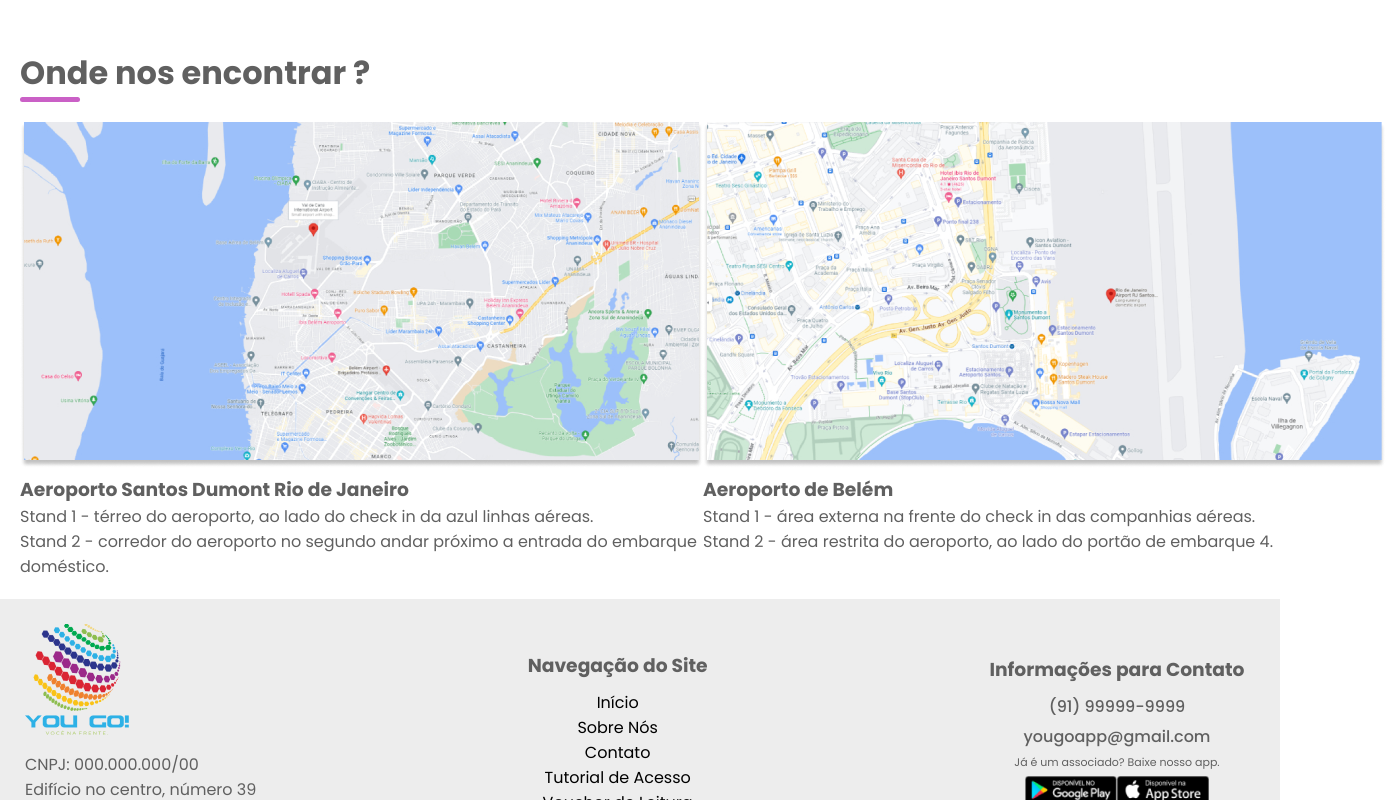
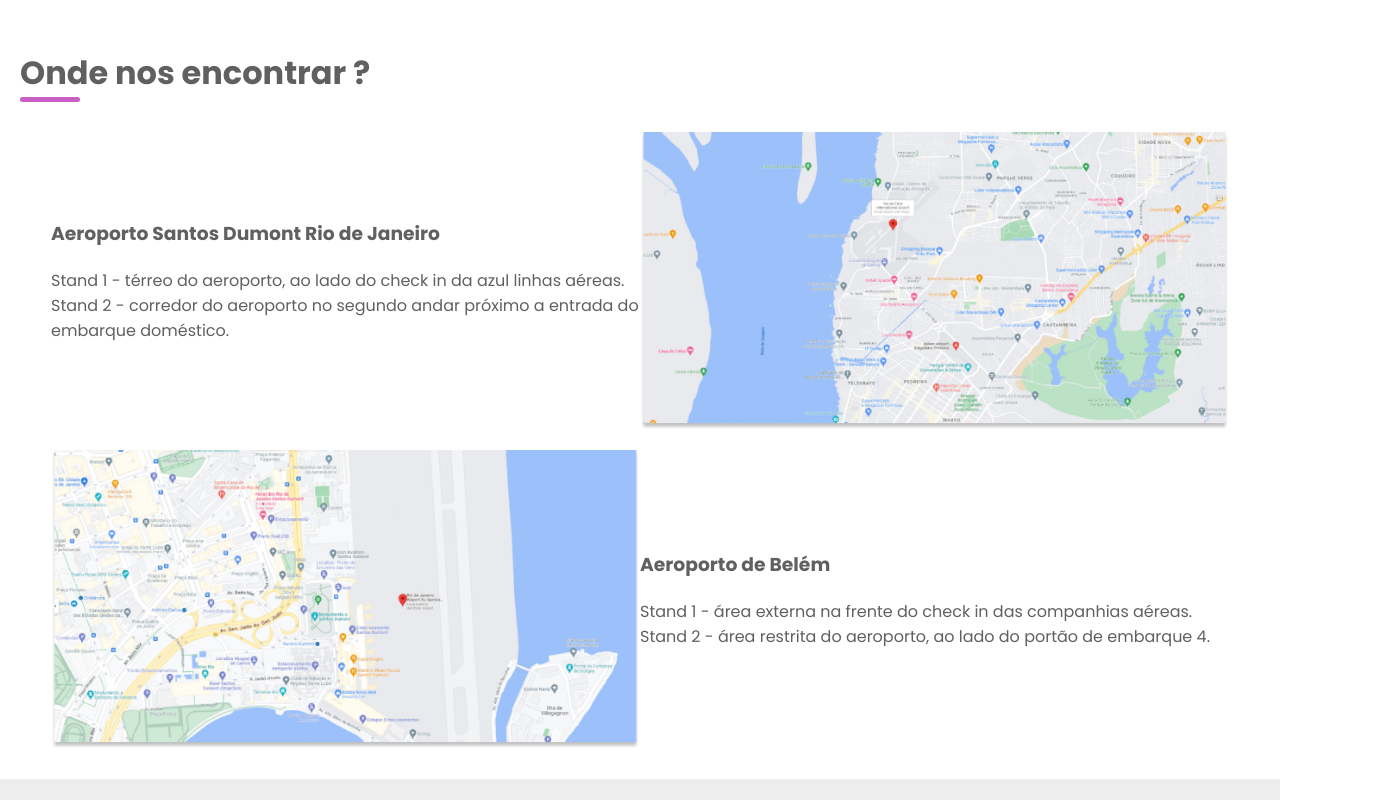
Before and after one commit to Jose-Nonato/yougo, a React (Create React App) app: page /contact in a window 1280 px wide. Shown: the part 780-1580 px from the top of the page, 1386 px wide, since content can reach past the window. Built offline with nearby package versions, Linux system fonts and the light colour scheme.

Commit message:
feat: contact page

```diff
--- a/src/pages/Contact/Contact.js
+++ b/src/pages/Contact/Contact.js
@@ -47,17 +47,17 @@
 
                 <Images>
                     <h1>Onde nos encontrar ?</h1>
-                    <div className="teste">
-                        <div className="text">
-                            <img src={Aeroporto} alt="Localização Aeroporto"/>
-                            <div>
+                    <div className="images-container">
+                        <div className="texts-container">
+                            <div className="text">
                                 <h3>Aeroporto Santos Dumont Rio de Janeiro</h3>
                                 <p>Stand 1 - térreo do aeroporto, ao lado do check in da azul linhas aéreas.<br/>Stand 2 - corredor do aeroporto no segundo andar próximo a entrada do embarque doméstico.</p>
                             </div>
+                            <img src={Aeroporto} alt="Localização Aeroporto"/>
                         </div>
-                        <div className="text">
+                        <div className="texts-container">
                             <img src={Belem} alt="Localização Belem"/>
-                            <div>
+                            <div className="text">
                                 <h3>Aeroporto de Belém</h3>
                                 <p>Stand 1 - área externa na frente do check in das companhias aéreas.<br/>Stand 2 - área restrita do aeroporto, ao lado do portão de embarque 4.</p>
                             </div>
--- a/src/pages/Contact/styles.js
+++ b/src/pages/Contact/styles.js
@@ -46,6 +46,16 @@
         width: 100px;
         height: 100px;
     }
+
+    @media (max-width: 700px) {
+        & {
+            flex-direction: column;
+        }
+        .icon {
+            width: 70px;
+            height: 70px;
+        }
+    }
 `;
 
 export const Forms = styled.div`
@@ -61,14 +71,18 @@
 
         h2 {
             padding: 10px 0;
+
+            @media(max-width: 700px) {
+                padding: 0px;
+                text-align: center;
+            }
         }
 
         .info {
             display: flex;
-            justify-content: space-evenly;
 
             input {
-                width: 40%;
+                width: 100%;
                 padding: 10px 15px;
                 outline: none;
                 margin: 15px;
@@ -81,12 +95,12 @@
 
             textarea {
                 outline: none;
-                width: 90%;
+                width: 100%;
             }
         }
 
         button {
-            width: 30%;
+            width: 40%;
             margin-top: 20px;
             border: none;
             background-color: #28CA50;
@@ -96,6 +110,11 @@
             font-size: 16px;
             border-radius: 10px;
             cursor: pointer;
+
+
+            @media(max-width: 700px) {
+                width: 100%;
+            }
         }
     }
 `;
@@ -115,8 +134,32 @@
         }
     }
 
-    .teste {
-        display: flex;
-        justify-content: space-evenly;
+    .images-container {
+        width: 95%;
+        margin: 0 auto;
+        .texts-container {
+            display: flex;
+            align-items: center;
+            padding: 10px 0px;
+
+            @media(max-width: 768px) {
+                flex-direction: column;
+                text-align: center;
+            }
+
+            img {
+                width: 50%;
+                @media(max-width: 768px) {
+                    width: 80%;
+                    margin: 10px;
+                }
+            }
+
+            .text {
+                h3 {
+                    margin-bottom: 20px;
+                }
+            }
+        }
     }
 `;
```
